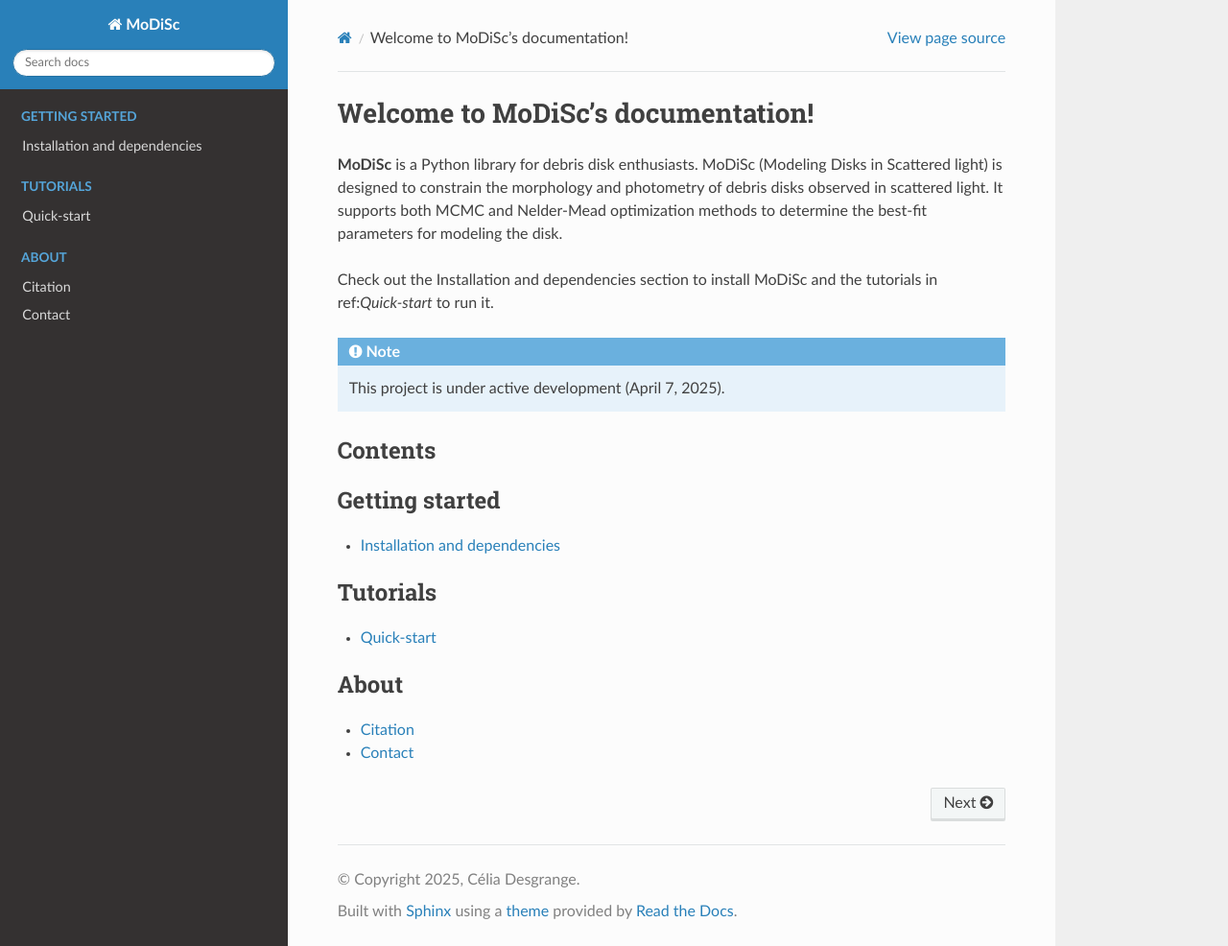
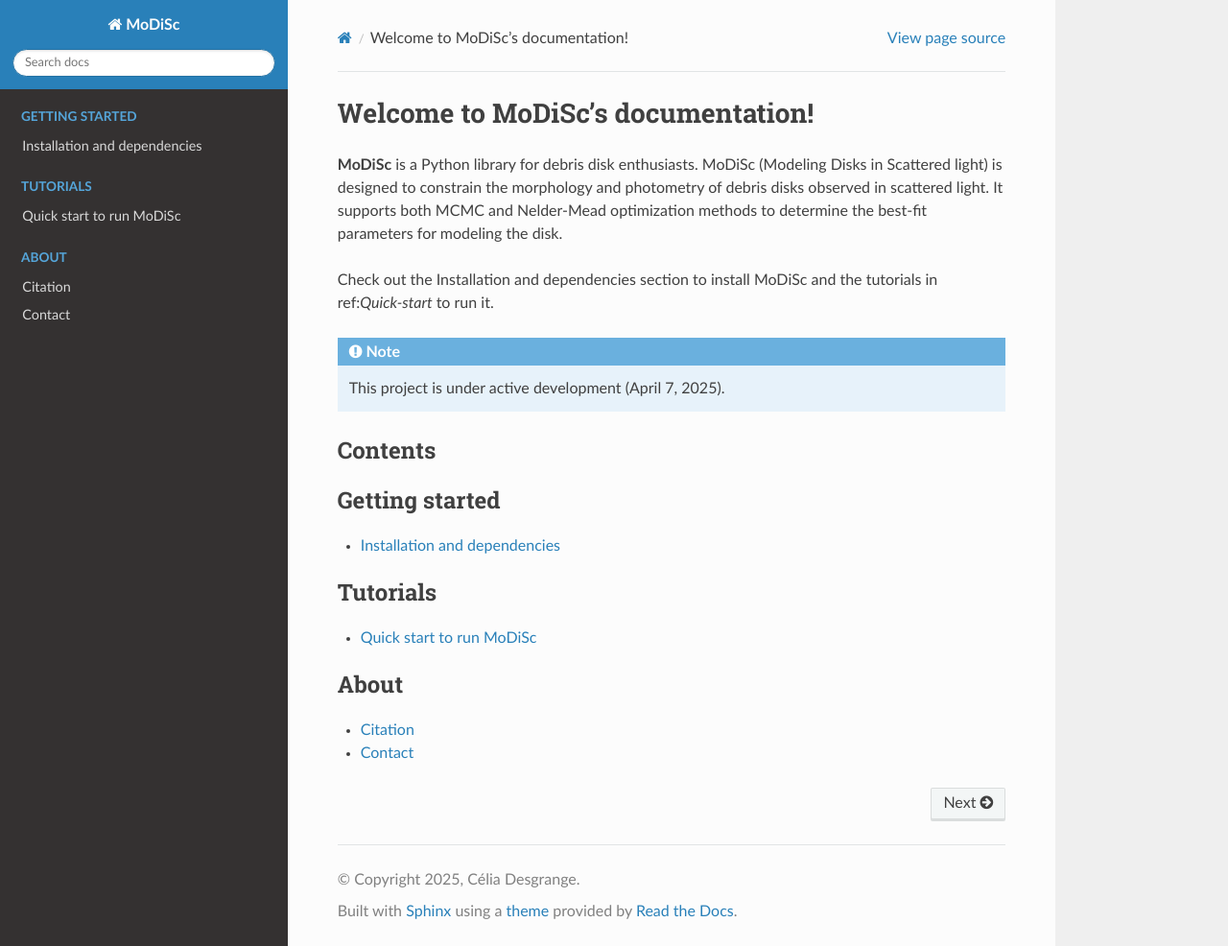
Before and after one commit to cdesgrange/MoDiSc, a Sphinx documentation site: the page built from docs/index.rst, in a window 1280 px wide and 986 px high. Shown: the whole window at 96% size. Built offline with Sphinx 7.4.7 and the Read the Docs theme 3.1.0, drawn with Linux system fonts in a browser that asks for light colours.

Commit message:
Update Quick-start.rst

```diff
--- a/docs/Quick-start.rst
+++ b/docs/Quick-start.rst
@@ -1,5 +1,5 @@
-Quick-start
------------
+Quick start to run MoDiSc
+-------------------------
 
 1. Go to the directory where you would like to run the simulations. Make sure to add the scripts run_modisc.py and plot_mcmc_results.py in this directory, and the folder "config_files/" in which are the configuration files of the simulations to be launched.
 
```
